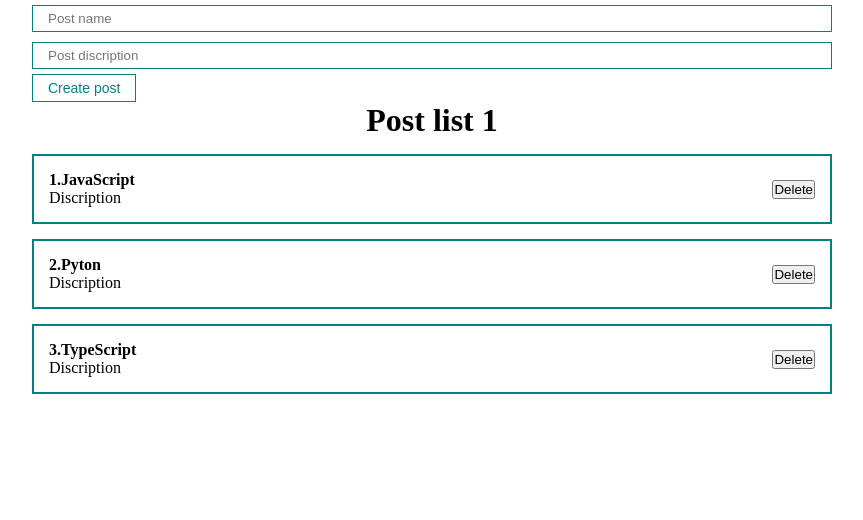
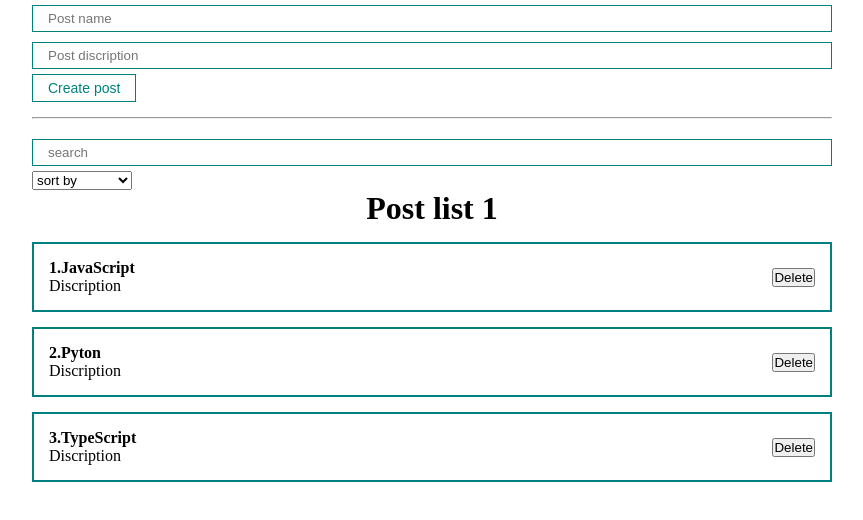
Before and after one commit to Akiraqq/react2, a React (Create React App) app: page / in a window 1280 px wide. Shown: the top 520 px of the page, without its empty margins (208-1071 px from the left). Built offline with nearby package versions, Linux system fonts and the light colour scheme.

Commit message:
Added sort

```diff
--- a/src/App.js
+++ b/src/App.js
@@ -1,31 +1,53 @@
-import React, { useState } from 'react';
-import PostList from './components/PostList';
-import './styles/App.css';
-import PostForm from './components/PostForm';
+import React, { useMemo, useState } from 'react'
+import PostList from './components/PostList'
+import './styles/App.css'
+import PostForm from './components/PostForm'
+import PostFilter from './PostFilter'
 const App = () => {
   const [posts, setPosts] = useState([
     { id: 1, title: 'JavaScript', body: 'Discription' },
     { id: 2, title: 'Pyton', body: 'Discription' },
     { id: 3, title: 'TypeScript', body: 'Discription' },
-  ]);
+  ])
 
- const createPost = (newPost) => {
-   setPosts([...posts, newPost])
- };
+  const [filter, setFilter] = useState({ sort: '', query: '' })
 
-const removePost = (post) => {
-  setPosts(posts.filter(p => p.id !== post.id))
-}
+  const sortedPosts = useMemo(() => {
+    if (filter.sort) {
+      return [...posts].sort((a, b) =>
+        a[filter.sort].localeCompare(b[filter.sort])
+      )
+    }
+    return posts
+  }, [filter.sort, posts])
+
+  const sortedAndSearchedPosts = useMemo(() => {
+    return sortedPosts.filter((post) =>
+      post.title.toLowerCase().includes(filter.query)
+    )
+  }, [filter.query, sortedPosts])
+
+  const createPost = (newPost) => {
+    setPosts([...posts, newPost])
+  }
+
+  const removePost = (post) => {
+    setPosts(posts.filter((p) => p.id !== post.id))
+  }
 
   return (
     <div className="App">
-     <PostForm create={createPost} />
-     {posts.length
-      ? <PostList remove = {removePost} posts={posts} title="Post list 1" />
-      : <h1 style={{textAlign: 'center'}} >Posts not found</h1>
-      }
+      <PostForm create={createPost} />
+      <hr style={{ margin: '15px 0' }} />
+      <PostFilter filter={filter} setFilter={setFilter} />
+
+      <PostList
+        remove={removePost}
+        posts={sortedAndSearchedPosts}
+        title="Post list 1"
+      />
     </div>
-  );
-};
+  )
+}
 
-export default App;
+export default App
--- /dev/null
+++ b/src/PostFilter.jsx
@@ -0,0 +1,26 @@
+import MySelect from './components/UI/select/MySelect'
+import MyInput from './components/UI/input/MyInput'
+
+const PostFilter = ({ filter, setFilter }) => {
+  return (
+    <div>
+      <MyInput
+        placeholder="search"
+        value={filter.query}
+        onChange={(e) => setFilter({ ...filter, query: e.target.value })}
+      />
+      <MySelect
+        value={filter.sort}
+        onChange={(selectedSort) =>
+          setFilter({ ...filter, sort: selectedSort })
+        }
+        defaultValue="sort by"
+        options={[
+          { value: 'title', name: 'by name' },
+          { value: 'body', name: 'by discription' },
+        ]}
+      />
+    </div>
+  )
+}
+export default PostFilter
--- a/src/components/PostList.jsx
+++ b/src/components/PostList.jsx
@@ -1,14 +1,23 @@
-import React from 'react';
-import PostItem from './PostItem';
+import React from 'react'
+import PostItem from './PostItem'
 const PostList = ({ posts, title, remove }) => {
+  if (!posts.length) {
+    return <h1 style={{ textAlign: 'center' }}>Posts not found</h1>
+  }
+
   return (
     <div>
       <h1 style={{ textAlign: 'center' }}>{title}</h1>
       {posts.map((posts, index) => (
-        <PostItem remove={remove} number={index + 1} post={posts} key={posts.id} />
+        <PostItem
+          remove={remove}
+          number={index + 1}
+          post={posts}
+          key={posts.id}
+        />
       ))}
     </div>
-  );
-};
+  )
+}
 
-export default PostList;
+export default PostList
--- /dev/null
+++ b/src/components/UI/select/MySelect.jsx
@@ -0,0 +1,17 @@
+const MySelect = ({ options, defaultValue, value, onChange }) => {
+  return (
+    <select value={value} onChange={(event) => onChange(event.target.value)}>
+      <option disabled value="">
+        {defaultValue}
+      </option>
+      {options.map((options) => {
+        return (
+          <option key={options.value} value={options.value}>
+            {options.name}
+          </option>
+        )
+      })}
+    </select>
+  )
+}
+export default MySelect
```
